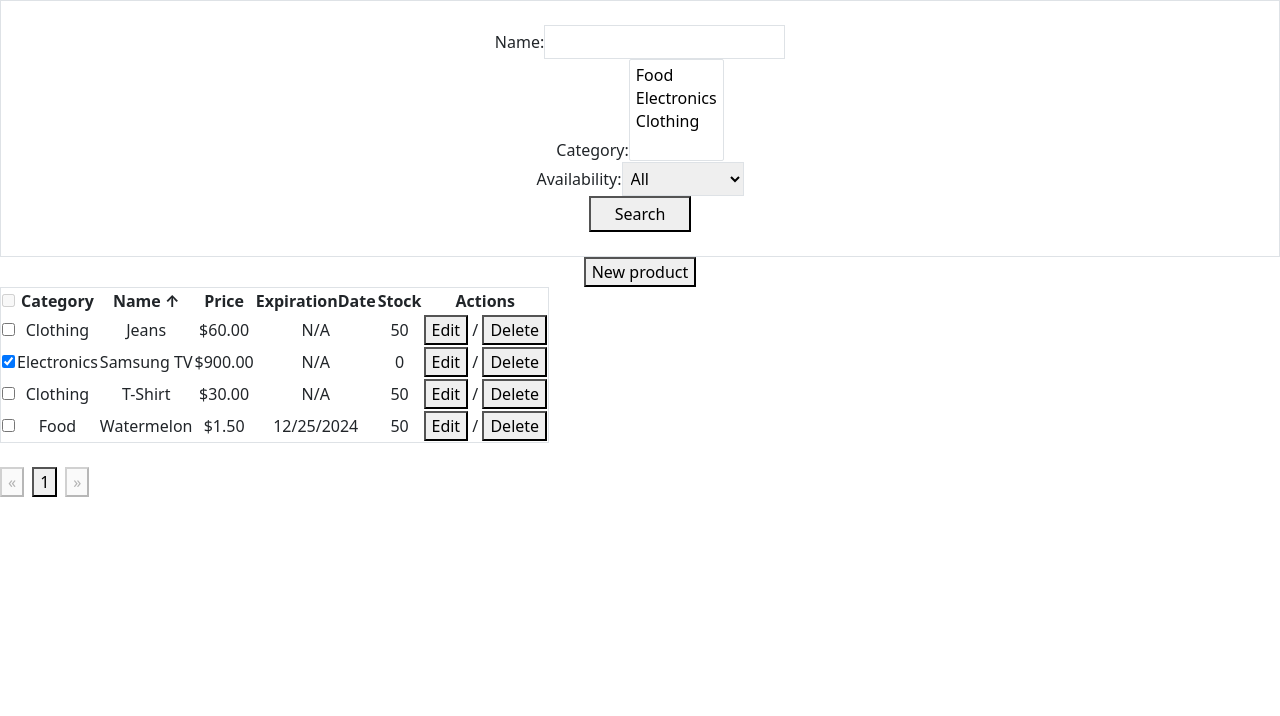
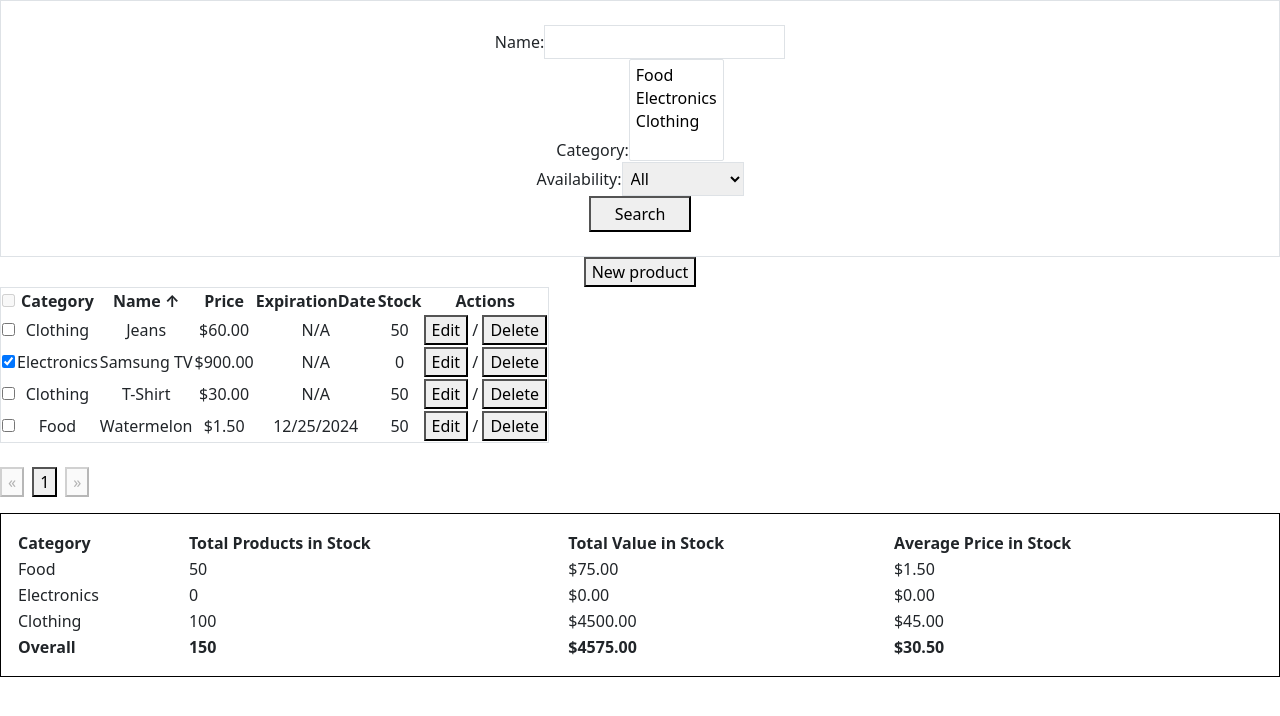
Before and after one commit to gramos-encora/Stock-and-Inventory-App, a React (Create React App) app in the folder frontend/: page / in a window 1280 px wide. Shown: the top 716 px of the page. Built offline with nearby package versions, Linux system fonts and the light colour scheme.

Commit message:
Created InventoryOverview Component

```diff
--- a/frontend/src/App.tsx
+++ b/frontend/src/App.tsx
@@ -3,11 +3,52 @@ import logo from "./logo.svg";
 import "./App.css";
 import "bootstrap/dist/css/bootstrap.css";
 import SearchForm from "./components/SearchForm";
+import InventoryTable from "./components/ProductTable";
+import InventoryOverview from "./components/InventoryOverview";
+import { Product } from "./models/Product";
+
+// Datos mock para empezar
+const mockProducts: Product[] = [
+  {
+    id: 1,
+    category: "Food",
+    name: "Watermelon",
+    price: 1.5,
+    expirationDate: "12/25/2024",
+    stock: 50,
+  },
+  {
+    id: 2,
+    category: "Electronics",
+    name: "Samsung TV",
+    price: 900,
+    expirationDate: "N/A",
+    stock: 0,
+  },
+  {
+    id: 3,
+    category: "Clothing",
+    name: "Jeans",
+    price: 60,
+    expirationDate: "N/A",
+    stock: 50,
+  },
+  {
+    id: 4,
+    category: "Clothing",
+    name: "T-Shirt",
+    price: 30,
+    expirationDate: "N/A",
+    stock: 50,
+  },
+];
 
 function App() {
   return (
     <div className="App">
       <SearchForm></SearchForm>
+      <InventoryTable products={mockProducts}></InventoryTable>
+      <InventoryOverview products={mockProducts}></InventoryOverview>
     </div>
   );
 }
--- /dev/null
+++ b/frontend/src/components/InventoryOverview.tsx
@@ -0,0 +1,75 @@
+import { Product, ProductListProps } from "../models/Product";
+
+import React from "react";
+
+const InventoryOverview: React.FC<ProductListProps> = ({ products }) => {
+  // Agrupamos por categoría
+  const categories = Array.from(new Set(products.map((p) => p.category)));
+
+  // Función para calcular los totales por categoría
+  const calculateCategoryStats = (category: string) => {
+    const filteredProducts = products.filter((p) => p.category === category);
+    const totalProducts = filteredProducts.reduce((sum, p) => sum + p.stock, 0);
+    const totalValue = filteredProducts.reduce(
+      (sum, p) => sum + p.stock * p.price,
+      0
+    );
+    const averagePrice = totalProducts > 0 ? totalValue / totalProducts : 0;
+
+    return { totalProducts, totalValue, averagePrice };
+  };
+
+  // Calcular totales generales
+  const overallStats = products.reduce(
+    (acc, product) => {
+      acc.totalProducts += product.stock;
+      acc.totalValue += product.stock * product.price;
+      return acc;
+    },
+    { totalProducts: 0, totalValue: 0 }
+  );
+
+  const averagePriceOverall =
+    overallStats.totalProducts > 0
+      ? overallStats.totalValue / overallStats.totalProducts
+      : 0;
+
+  return (
+    <div
+      style={{ border: "1px solid black", padding: "16px", marginTop: "16px" }}
+    >
+      <table style={{ width: "100%", textAlign: "left" }}>
+        <thead>
+          <tr>
+            <th>Category</th>
+            <th>Total Products in Stock</th>
+            <th>Total Value in Stock</th>
+            <th>Average Price in Stock</th>
+          </tr>
+        </thead>
+        <tbody>
+          {categories.map((category) => {
+            const { totalProducts, totalValue, averagePrice } =
+              calculateCategoryStats(category);
+            return (
+              <tr key={category}>
+                <td>{category}</td>
+                <td>{totalProducts}</td>
+                <td>${totalValue.toFixed(2)}</td>
+                <td>${averagePrice.toFixed(2)}</td>
+              </tr>
+            );
+          })}
+          <tr style={{ fontWeight: "bold" }}>
+            <td>Overall</td>
+            <td>{overallStats.totalProducts}</td>
+            <td>${overallStats.totalValue.toFixed(2)}</td>
+            <td>${averagePriceOverall.toFixed(2)}</td>
+          </tr>
+        </tbody>
+      </table>
+    </div>
+  );
+};
+
+export default InventoryOverview;
--- a/frontend/src/components/ProductTable.tsx
+++ b/frontend/src/components/ProductTable.tsx
@@ -1,55 +1,11 @@
 import React, { useState } from "react";
-
-// Tipos
-type Product = {
-  id: number;
-  category: string;
-  name: string;
-  price: number;
-  expirationDate: string;
-  stock: number;
-};
-
+import { Product, ProductListProps } from "../models/Product";
 type SortKey = keyof Product;
 
-// Datos mock para empezar
-const initialProducts: Product[] = [
-  {
-    id: 1,
-    category: "Food",
-    name: "Watermelon",
-    price: 1.5,
-    expirationDate: "12/25/2024",
-    stock: 50,
-  },
-  {
-    id: 2,
-    category: "Electronics",
-    name: "Samsung TV",
-    price: 900,
-    expirationDate: "N/A",
-    stock: 0,
-  },
-  {
-    id: 3,
-    category: "Clothing",
-    name: "Jeans",
-    price: 60,
-    expirationDate: "N/A",
-    stock: 50,
-  },
-  {
-    id: 4,
-    category: "Clothing",
-    name: "T-Shirt",
-    price: 30,
-    expirationDate: "N/A",
-    stock: 50,
-  },
-];
-
 // Componente
-const InventoryTable: React.FC = () => {
+const InventoryTable: React.FC<ProductListProps> = ({
+  products: initialProducts,
+}) => {
   const [products, setProducts] = useState<Product[]>(initialProducts);
   const [sortKey, setSortKey] = useState<SortKey>("name");
   const [sortOrder, setSortOrder] = useState<"asc" | "desc">("asc");
--- a/frontend/src/components/SearchForm.tsx
+++ b/frontend/src/components/SearchForm.tsx
@@ -1,5 +1,4 @@
 import React, { useState } from "react";
-import InventoryTable from "./ProductTable";
 import "bootstrap/dist/css/bootstrap.css";
 import "../SearchForm.css";
 
@@ -73,8 +72,6 @@ export default function SearchForm() {
       </form>
 
       <button>New product</button>
-
-      <InventoryTable></InventoryTable>
     </>
   );
 }
--- /dev/null
+++ b/frontend/src/models/Product.tsx
@@ -0,0 +1,13 @@
+// Tipos
+export interface Product {
+  id: number;
+  category: string;
+  name: string;
+  price: number;
+  expirationDate: string;
+  stock: number;
+}
+
+export interface ProductListProps {
+  products: Product[];
+}
```
